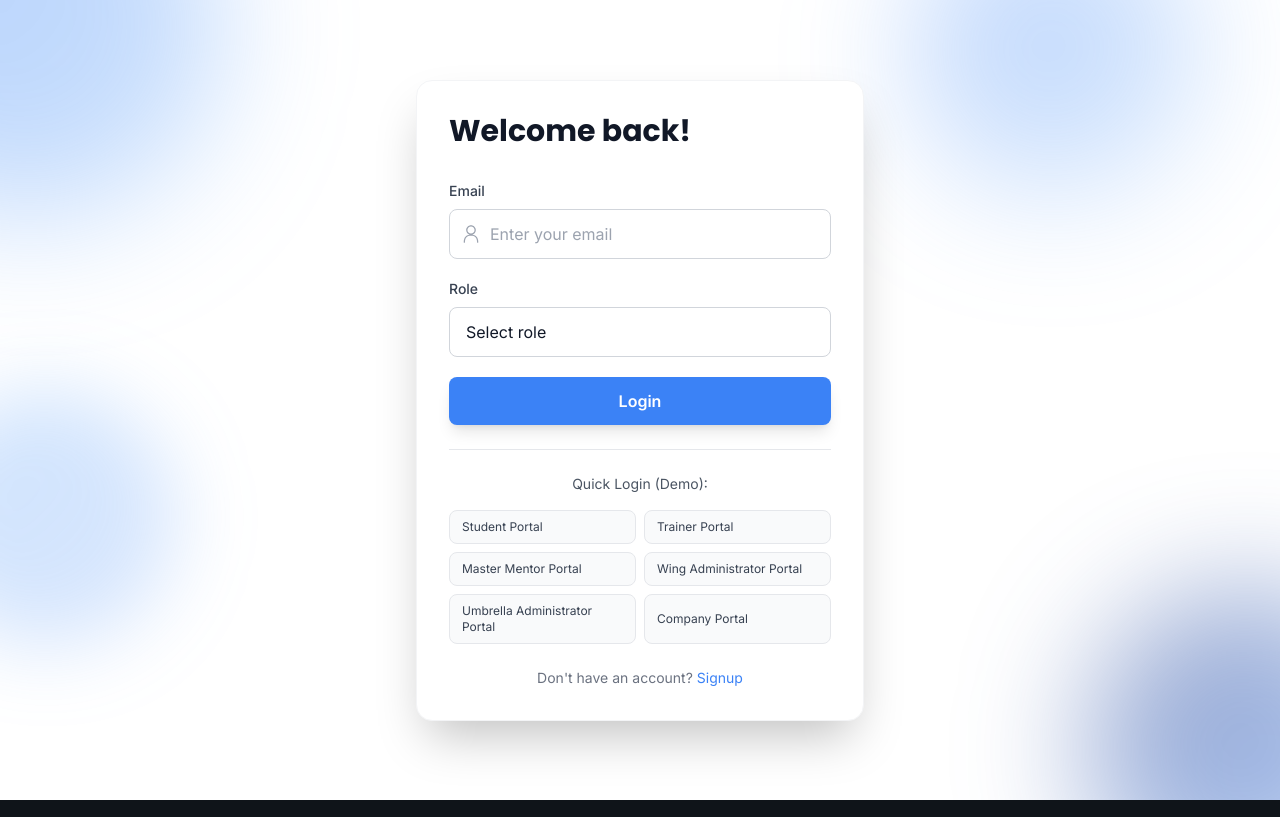
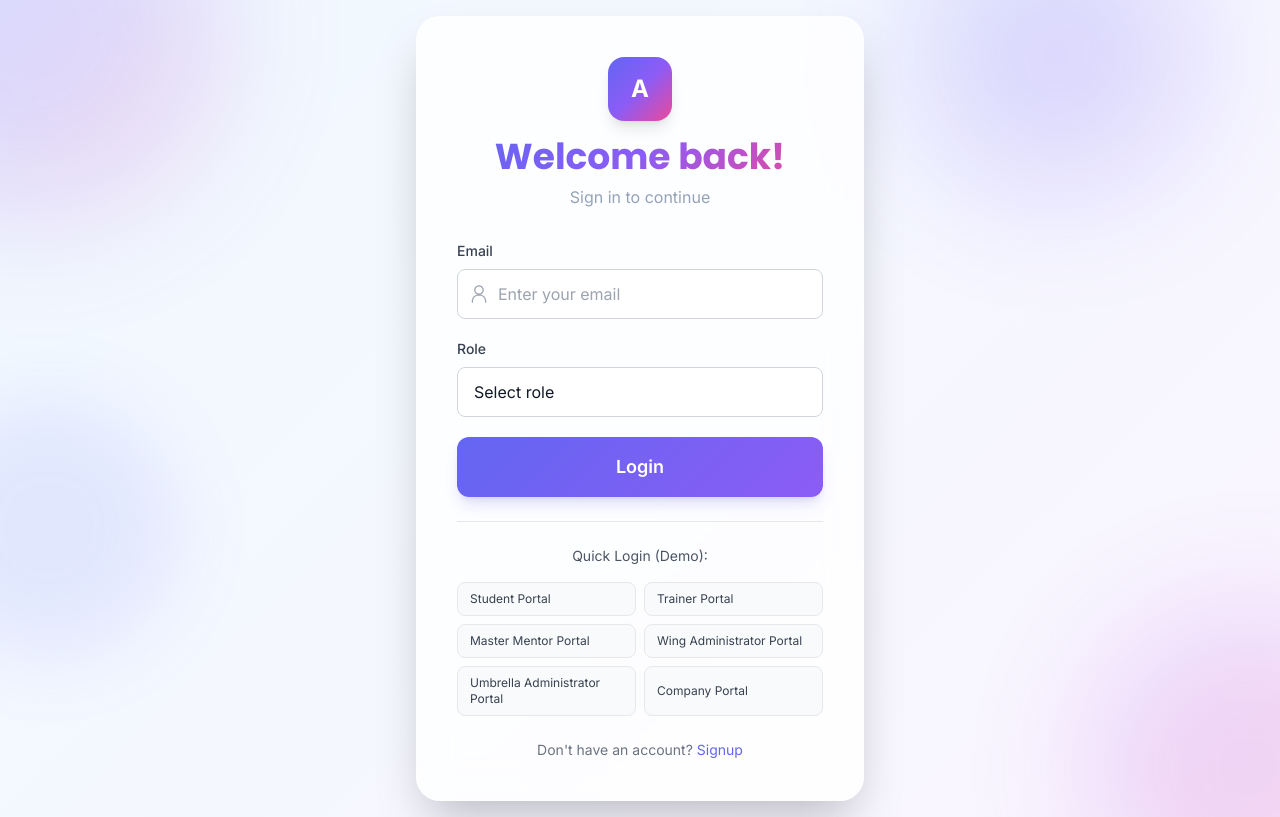
Before and after one commit to leandre000/academia-fro, a React (Vite) app: page /login in a window 1280 px wide. Built offline with nearby package versions, Linux system fonts and the light colour scheme.

Commit message:
Beautiful modern UI redesign: light theme with coherent colors, gradients, smooth animations, and professional design

```diff
--- a/src/components/PortalLayout.tsx
+++ b/src/components/PortalLayout.tsx
@@ -8,7 +8,7 @@ export default function PortalLayout() {
       <Sidebar />
       <div className="flex-1 flex flex-col overflow-hidden">
         <TopHeader />
-        <main className="flex-1 overflow-auto bg-bg-primary">
+        <main className="flex-1 overflow-auto bg-gradient-soft">
           <div className="min-h-full">
             <Outlet />
           </div>
--- a/src/index.css
+++ b/src/index.css
@@ -25,19 +25,23 @@
 
 @layer components {
   .btn-primary {
-    @apply bg-accent hover:bg-accent-hover text-white font-semibold px-6 py-3 rounded-lg transition-all duration-300 transform hover:scale-105 active:scale-95 shadow-lg hover:shadow-xl;
+    @apply bg-gradient-accent hover:opacity-90 text-white font-semibold px-6 py-3 rounded-xl transition-all duration-300 transform hover:scale-105 active:scale-95 shadow-lg hover:shadow-xl shadow-accent/20;
   }
 
   .btn-secondary {
-    @apply bg-bg-secondary hover:bg-bg-tertiary text-text-primary font-medium px-6 py-3 rounded-lg border border-border hover:border-accent/50 transition-all duration-300 transform hover:scale-105 active:scale-95;
+    @apply bg-white hover:bg-bg-tertiary text-text-primary font-medium px-6 py-3 rounded-xl border-2 border-border hover:border-accent transition-all duration-300 transform hover:scale-105 active:scale-95 shadow-sm hover:shadow-md;
   }
 
   .card {
-    @apply bg-bg-secondary border border-border rounded-xl p-6 transition-all duration-300 hover:border-accent/50 hover:shadow-lg;
+    @apply bg-white border border-border rounded-2xl p-6 transition-all duration-300 hover:shadow-xl hover:shadow-accent/5 hover:-translate-y-1;
+  }
+
+  .card-gradient {
+    @apply bg-gradient-card border border-border rounded-2xl p-6 transition-all duration-300 hover:shadow-xl hover:shadow-accent/10 hover:-translate-y-1;
   }
 
   .input-field {
-    @apply w-full bg-bg-tertiary border border-border rounded-lg px-4 py-3 text-text-primary placeholder-text-muted focus:outline-none focus:ring-2 focus:ring-accent focus:border-transparent transition-all duration-300;
+    @apply w-full bg-white border-2 border-border rounded-xl px-4 py-3 text-text-primary placeholder-text-muted focus:outline-none focus:ring-2 focus:ring-accent/20 focus:border-accent transition-all duration-300;
   }
 
   .smooth-transition {
@@ -54,6 +58,10 @@
 
   .scale-in {
     animation: scaleIn 0.3s ease-out;
+  }
+
+  .glass-effect {
+    @apply bg-white/80 backdrop-blur-lg border border-white/20;
   }
 }
 
--- a/src/pages/Login.tsx
+++ b/src/pages/Login.tsx
@@ -74,23 +74,25 @@ export default function Login() {
   };
 
   return (
-    <div className="min-h-screen flex items-center justify-center bg-white p-4 relative overflow-hidden">
-      {/* Abstract Gradient Blue Shapes Background */}
+    <div className="min-h-screen flex items-center justify-center bg-gradient-soft p-4 relative overflow-hidden">
+      {/* Beautiful Gradient Background Shapes */}
       <div className="absolute inset-0 overflow-hidden pointer-events-none">
-        {/* Large rounded shape - top left */}
-        <div className="absolute -top-40 -left-40 w-96 h-96 bg-gradient-to-br from-blue-medium/40 to-blue-light/30 rounded-full blur-3xl animate-float" />
-        {/* Medium rounded shape - bottom right */}
-        <div className="absolute -bottom-32 -right-32 w-80 h-80 bg-gradient-to-br from-blue-dark/50 to-blue-medium/40 rounded-full blur-3xl animate-float" style={{ animationDelay: '2s' }} />
-        {/* Small rounded shape - center left */}
-        <div className="absolute top-1/2 -left-20 w-64 h-64 bg-gradient-to-br from-blue-light/30 to-blue-medium/20 rounded-full blur-2xl animate-float" style={{ animationDelay: '4s' }} />
-        {/* Medium rounded shape - top right */}
-        <div className="absolute -top-20 right-20 w-72 h-72 bg-gradient-to-br from-blue-medium/35 to-blue-light/25 rounded-full blur-3xl animate-float" style={{ animationDelay: '1s' }} />
+        <div className="absolute -top-40 -left-40 w-96 h-96 bg-gradient-primary opacity-20 rounded-full blur-3xl animate-float" />
+        <div className="absolute -bottom-32 -right-32 w-80 h-80 bg-gradient-to-br from-gradient-purple to-gradient-pink opacity-20 rounded-full blur-3xl animate-float" style={{ animationDelay: '2s' }} />
+        <div className="absolute top-1/2 -left-20 w-64 h-64 bg-accent-light opacity-15 rounded-full blur-2xl animate-float" style={{ animationDelay: '4s' }} />
+        <div className="absolute -top-20 right-20 w-72 h-72 bg-gradient-accent opacity-20 rounded-full blur-3xl animate-float" style={{ animationDelay: '1s' }} />
       </div>
 
       <div className="w-full max-w-md relative z-10 animate-fade-in">
-        {/* White Card */}
-        <div className="bg-white rounded-2xl p-8 shadow-2xl border border-gray-100">
-          <h2 className="text-3xl font-bold mb-8 text-gray-900">Welcome back!</h2>
+        {/* Beautiful Glass Card */}
+        <div className="glass-effect rounded-3xl p-10 shadow-2xl">
+          <div className="text-center mb-8">
+            <div className="w-16 h-16 bg-gradient-primary rounded-2xl flex items-center justify-center mx-auto mb-4 shadow-lg">
+              <span className="text-white text-2xl font-bold">A</span>
+            </div>
+            <h2 className="text-4xl font-bold mb-2 bg-gradient-primary bg-clip-text text-transparent">Welcome back!</h2>
+            <p className="text-text-muted">Sign in to continue</p>
+          </div>
 
           <form onSubmit={handleLogin} className="space-y-5">
             <div>
@@ -133,7 +135,7 @@ export default function Login() {
 
             <button
               type="submit"
-              className="w-full bg-accent hover:bg-accent-hover text-white font-semibold py-3 px-4 rounded-lg transition-all transform hover:scale-[1.02] active:scale-[0.98] shadow-lg"
+              className="w-full btn-primary text-lg py-4"
             >
               Login
             </button>
--- a/src/pages/wing-admin/Dashboard.tsx
+++ b/src/pages/wing-admin/Dashboard.tsx
@@ -13,79 +13,87 @@ export default function WingAdminDashboard() {
   const activeSessions = mockSessions.filter((s) => s.status === 'scheduled').length;
 
   return (
-    <div className="p-8">
-      <div className="mb-8">
-        <h1 className="text-3xl font-bold mb-2">Wing Administration</h1>
-        <p className="text-text-secondary">{wing?.name}</p>
+    <div className="p-6 animate-fade-in">
+      <div className="mb-8 slide-up">
+        <h1 className="text-4xl font-bold mb-2 bg-gradient-primary bg-clip-text text-transparent">Wing Administration</h1>
+        <p className="text-text-secondary text-lg font-medium">{wing?.name}</p>
       </div>
 
       {/* Stats Grid */}
       <div className="grid grid-cols-1 md:grid-cols-4 gap-6 mb-8">
-        <div className="bg-bg-secondary border border-border rounded-lg p-6">
-          <div className="flex items-center justify-between mb-2">
-            <span className="text-text-muted text-sm">Trainers</span>
-            <PersonIcon className="w-5 h-5 text-white" />
+        <div className="card-gradient slide-up" style={{ animationDelay: '0.1s' }}>
+          <div className="flex items-center justify-between mb-4">
+            <span className="text-text-muted text-sm font-semibold">Trainers</span>
+            <div className="bg-gradient-to-br from-info/20 to-info/10 p-3 rounded-xl">
+              <PersonIcon className="w-5 h-5 text-info" />
+            </div>
           </div>
-          <p className="text-3xl font-bold">{trainers.length}</p>
-          <p className="text-sm text-text-muted mt-1">
+          <p className="text-5xl font-bold mb-2 bg-gradient-primary bg-clip-text text-transparent">{trainers.length}</p>
+          <p className="text-sm text-text-muted font-medium mb-3">
             {wing?.currentTrainers || 0} / {wing?.trainerCapacity || 0} capacity
           </p>
-          <Link to="/wing-admin/capacity" className="text-sm text-white hover:underline mt-2 inline-block">
+          <Link to="/wing-admin/capacity" className="text-sm text-accent hover:text-accent-hover font-semibold transition-colors inline-flex items-center gap-1">
             Manage →
           </Link>
         </div>
 
-        <div className="bg-bg-secondary border border-border rounded-lg p-6">
-          <div className="flex items-center justify-between mb-2">
-            <span className="text-text-muted text-sm">Students</span>
-            <PersonIcon className="w-5 h-5 text-white" />
+        <div className="card-gradient slide-up" style={{ animationDelay: '0.2s' }}>
+          <div className="flex items-center justify-between mb-4">
+            <span className="text-text-muted text-sm font-semibold">Students</span>
+            <div className="bg-gradient-to-br from-success/20 to-success/10 p-3 rounded-xl">
+              <PersonIcon className="w-5 h-5 text-success" />
+            </div>
           </div>
-          <p className="text-3xl font-bold">{students.length}</p>
-          <p className="text-sm text-text-muted mt-1">Active</p>
-          <Link to="/wing-admin/activity" className="text-sm text-white hover:underline mt-2 inline-block">
+          <p className="text-5xl font-bold mb-2 bg-gradient-primary bg-clip-text text-transparent">{students.length}</p>
+          <p className="text-sm text-text-muted font-medium mb-3">Active</p>
+          <Link to="/wing-admin/activity" className="text-sm text-accent hover:text-accent-hover font-semibold transition-colors inline-flex items-center gap-1">
             View Activity →
           </Link>
         </div>
 
-        <div className="bg-bg-secondary border border-border rounded-lg p-6">
-          <div className="flex items-center justify-between mb-2">
-            <span className="text-text-muted text-sm">Active Roadmaps</span>
-            <CalendarIcon className="w-5 h-5 text-white" />
+        <div className="card-gradient slide-up" style={{ animationDelay: '0.3s' }}>
+          <div className="flex items-center justify-between mb-4">
+            <span className="text-text-muted text-sm font-semibold">Active Roadmaps</span>
+            <div className="bg-gradient-to-br from-gradient-purple/20 to-gradient-pink/10 p-3 rounded-xl">
+              <CalendarIcon className="w-5 h-5 text-gradient-purple" />
+            </div>
           </div>
-          <p className="text-3xl font-bold">{activeRoadmaps}</p>
-          <p className="text-sm text-text-muted mt-1">Approved</p>
+          <p className="text-5xl font-bold mb-2 bg-gradient-primary bg-clip-text text-transparent">{activeRoadmaps}</p>
+          <p className="text-sm text-text-muted font-medium">Approved</p>
         </div>
 
-        <div className="bg-bg-secondary border border-border rounded-lg p-6">
-          <div className="flex items-center justify-between mb-2">
-            <span className="text-text-muted text-sm">Scheduled Sessions</span>
-            <CalendarIcon className="w-5 h-5 text-white" />
+        <div className="card-gradient slide-up" style={{ animationDelay: '0.4s' }}>
+          <div className="flex items-center justify-between mb-4">
+            <span className="text-text-muted text-sm font-semibold">Scheduled Sessions</span>
+            <div className="bg-gradient-to-br from-warning/20 to-warning/10 p-3 rounded-xl">
+              <CalendarIcon className="w-5 h-5 text-warning" />
+            </div>
           </div>
-          <p className="text-3xl font-bold">{activeSessions}</p>
-          <p className="text-sm text-text-muted mt-1">This week</p>
+          <p className="text-5xl font-bold mb-2 bg-gradient-primary bg-clip-text text-transparent">{activeSessions}</p>
+          <p className="text-sm text-text-muted font-medium">This week</p>
         </div>
       </div>
 
       {/* Wing Info */}
-      <div className="bg-bg-secondary border border-border rounded-lg p-6 mb-8">
-        <h2 className="text-xl font-semibold mb-4">Wing Information</h2>
+      <div className="card mb-8 slide-up" style={{ animationDelay: '0.5s' }}>
+        <h2 className="text-2xl font-semibold mb-6 text-text-primary">Wing Information</h2>
         <div className="grid grid-cols-1 md:grid-cols-2 gap-6">
           <div>
-            <p className="text-sm text-text-muted mb-1">Description</p>
+            <p className="text-sm text-text-muted mb-2 font-semibold">Description</p>
             <p className="text-text-secondary">{wing?.description}</p>
           </div>
           <div>
-            <p className="text-sm text-text-muted mb-1">Capacity Utilization</p>
-            <div className="flex items-center gap-2">
-              <div className="flex-1 bg-bg-tertiary border border-border rounded-full h-2">
+            <p className="text-sm text-text-muted mb-2 font-semibold">Capacity Utilization</p>
+            <div className="flex items-center gap-3">
+              <div className="flex-1 bg-bg-tertiary rounded-full h-3 overflow-hidden">
                 <div
-                  className="bg-white h-2 rounded-full"
+                  className="bg-gradient-accent h-full rounded-full transition-all duration-500"
                   style={{
                     width: `${((wing?.currentTrainers || 0) / (wing?.trainerCapacity || 1)) * 100}%`,
                   }}
                 />
               </div>
-              <span className="text-sm font-medium">
+              <span className="text-lg font-bold text-accent">
                 {Math.round(((wing?.currentTrainers || 0) / (wing?.trainerCapacity || 1)) * 100)}%
               </span>
             </div>
@@ -97,28 +105,31 @@ export default function WingAdminDashboard() {
       <div className="grid grid-cols-1 md:grid-cols-3 gap-6">
         <Link
           to="/wing-admin/capacity"
-          className="bg-bg-secondary border border-white rounded-lg p-6 hover:bg-bg-tertiary transition-colors"
+          className="card-gradient slide-up hover:scale-105 transition-transform"
+          style={{ animationDelay: '0.6s' }}
         >
-          <h3 className="text-lg font-semibold mb-2">Trainer Capacity</h3>
-          <p className="text-text-secondary text-sm">
+          <h3 className="text-xl font-semibold mb-3 text-text-primary">Trainer Capacity</h3>
+          <p className="text-text-muted text-sm">
             Manage trainer assignments and capacity
           </p>
         </Link>
         <Link
           to="/wing-admin/activity"
-          className="bg-bg-secondary border border-white rounded-lg p-6 hover:bg-bg-tertiary transition-colors"
+          className="card-gradient slide-up hover:scale-105 transition-transform"
+          style={{ animationDelay: '0.7s' }}
         >
-          <h3 className="text-lg font-semibold mb-2">Student Activity</h3>
-          <p className="text-text-secondary text-sm">
+          <h3 className="text-xl font-semibold mb-3 text-text-primary">Student Activity</h3>
+          <p className="text-text-muted text-sm">
             Monitor student progress and engagement
           </p>
         </Link>
         <Link
           to="/wing-admin/wallet"
-          className="bg-bg-secondary border border-white rounded-lg p-6 hover:bg-bg-tertiary transition-colors"
+          className="card-gradient slide-up hover:scale-105 transition-transform"
+          style={{ animationDelay: '0.8s' }}
         >
-          <h3 className="text-lg font-semibold mb-2">Wing Wallet</h3>
-          <p className="text-text-secondary text-sm">
+          <h3 className="text-xl font-semibold mb-3 text-text-primary">Wing Wallet</h3>
+          <p className="text-text-muted text-sm">
             View financial overview and transactions
           </p>
         </Link>
--- a/tailwind.config.js
+++ b/tailwind.config.js
@@ -7,24 +7,33 @@ export default {
   theme: {
     extend: {
       colors: {
-        // Umurage-inspired dark blue-gray theme
-        'bg-primary': '#0f1419',
-        'bg-secondary': '#1a1f2e',
-        'bg-tertiary': '#252b3a',
-        'border': '#2d3444',
-        'text-primary': '#ffffff',
-        'text-secondary': '#e2e8f0',
+        // Beautiful modern light theme with coherent colors
+        'bg-primary': '#f8fafc',
+        'bg-secondary': '#ffffff',
+        'bg-tertiary': '#f1f5f9',
+        'border': '#e2e8f0',
+        'text-primary': '#0f172a',
+        'text-secondary': '#475569',
         'text-muted': '#94a3b8',
-        'accent': '#3b82f6',
-        'accent-hover': '#2563eb',
-        // Blue gradients for backgrounds
-        'blue-dark': '#1e3a8a',
-        'blue-medium': '#3b82f6',
-        'blue-light': '#60a5fa',
+        'accent': '#6366f1',
+        'accent-hover': '#4f46e5',
+        'accent-light': '#818cf8',
+        // Beautiful gradient colors
+        'gradient-start': '#6366f1',
+        'gradient-end': '#8b5cf6',
+        'gradient-purple': '#a855f7',
+        'gradient-pink': '#ec4899',
+        // Status colors
+        'success': '#10b981',
+        'warning': '#f59e0b',
+        'error': '#ef4444',
+        'info': '#3b82f6',
       },
       backgroundImage: {
-        'gradient-blue': 'linear-gradient(135deg, #1e3a8a 0%, #3b82f6 50%, #60a5fa 100%)',
-        'gradient-blue-abstract': 'radial-gradient(circle at 20% 50%, rgba(59, 130, 246, 0.3) 0%, transparent 50%), radial-gradient(circle at 80% 80%, rgba(30, 58, 138, 0.4) 0%, transparent 50%)',
+        'gradient-primary': 'linear-gradient(135deg, #6366f1 0%, #8b5cf6 50%, #ec4899 100%)',
+        'gradient-soft': 'linear-gradient(135deg, #f0f9ff 0%, #faf5ff 100%)',
+        'gradient-card': 'linear-gradient(135deg, #ffffff 0%, #f8fafc 100%)',
+        'gradient-accent': 'linear-gradient(135deg, #6366f1 0%, #8b5cf6 100%)',
       },
       animation: {
         'fade-in': 'fadeIn 0.5s ease-in-out',
```
Also changed, not shown: src/components/Sidebar.tsx (+18 -16 lines), src/components/TopHeader.tsx (+6 -6 lines), src/pages/student/Dashboard.tsx (+25 -25 lines).
